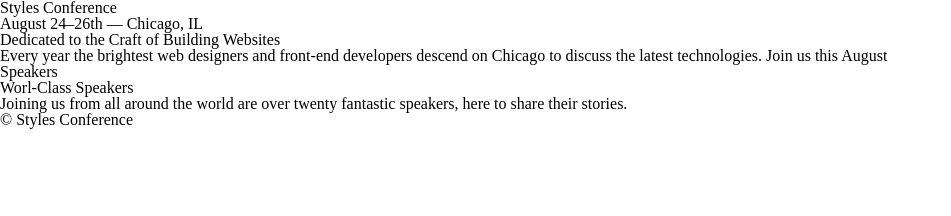
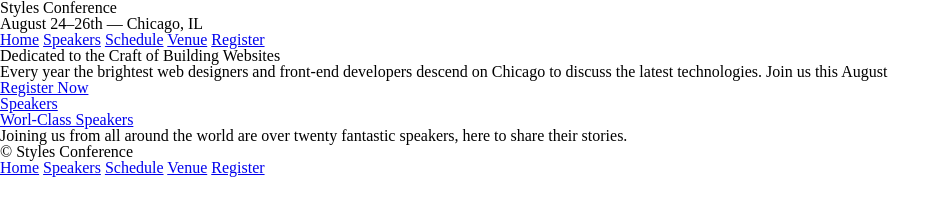
Before and after one commit to prvn9/html5, a plain HTML site: page styles-conference/index.html in a window 1280 px wide. Shown: the whole page, without its empty margins (0-951 px from the left). Drawn offline with Linux system fonts and the light colour scheme.

Commit message:
adding structural elements

```diff
--- a/styles-conference/index.html
+++ b/styles-conference/index.html
@@ -12,21 +12,31 @@
             <h3>
                 August 24&ndash;26th &mdash; Chicago, IL
             </h3>
+            <nav>
+                <a href="index.html">Home</a>
+                <a href="speakers.html">Speakers</a>
+                <a href="schedule.html">Schedule</a>
+                <a href="venue.html">Venue</a>
+                <a href="register.html">Register</a>
+              </nav>
         </header>
         <section>
             <h2>Dedicated to the Craft of Building Websites</h2>
             <p>
                 Every year the brightest web designers and front-end developers descend on Chicago to discuss the latest technologies. Join us this August
             </p>
+            <a href="register.html">Register Now</a>
         </section>
         <section>
             <section>
+                <a href="speakers.html">
                     <h5>
                         Speakers
                     </h5>
                     <h3>
                         Worl-Class Speakers
                     </h3>
+                </a>
                 <p>
                     Joining us from all around the world are over twenty fantastic speakers, here to share their stories.
                 </p>
@@ -34,6 +44,13 @@
         </section>
         <footer>
             <small>&copy; Styles Conference</small>
+            <nav>
+                <a href="index.html">Home</a>
+                <a href="speakers.html">Speakers</a>
+                <a href="schedule.html">Schedule</a>
+                <a href="venue.html">Venue</a>
+                <a href="register.html">Register</a>
+              </nav>
         </footer>
     </body>
 </html>
```
Lines whose indentation alone changed are shown as unchanged.
